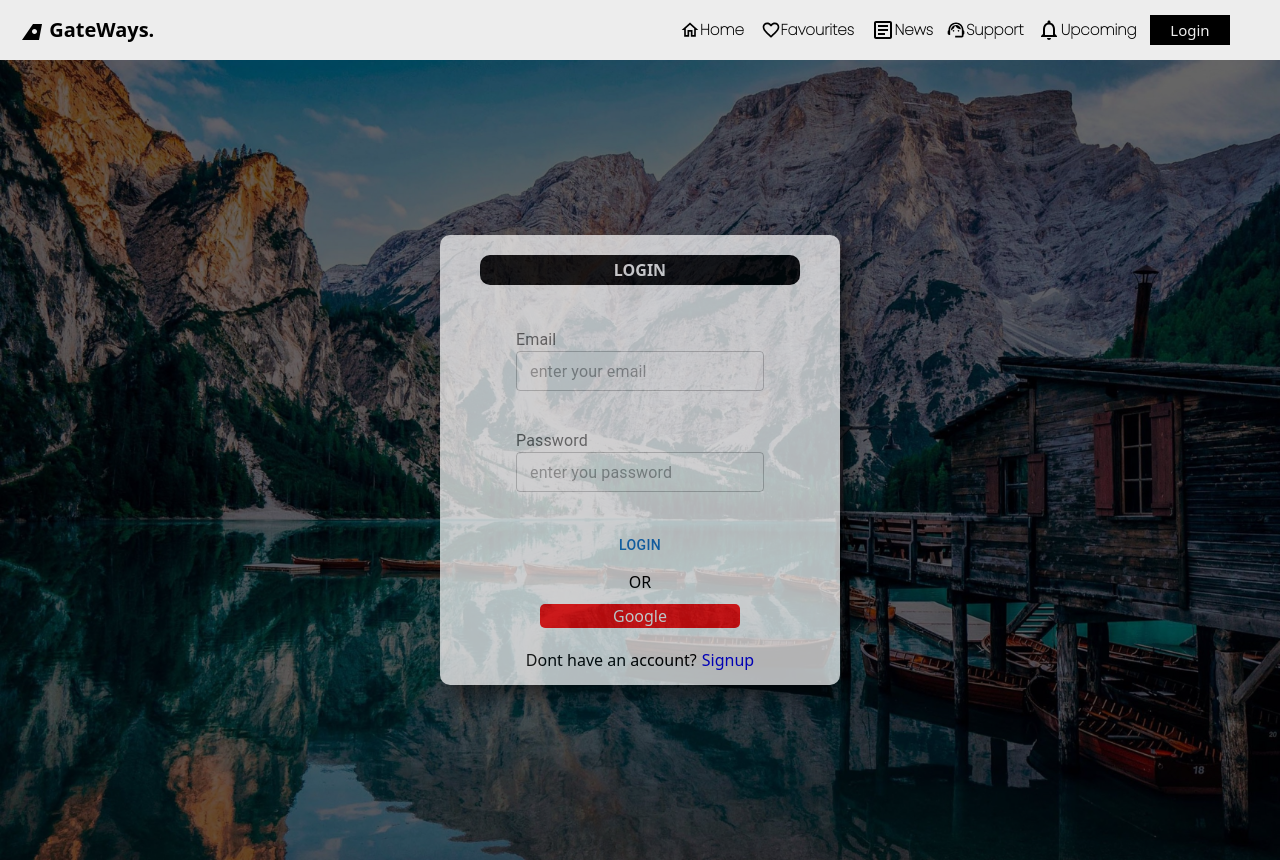
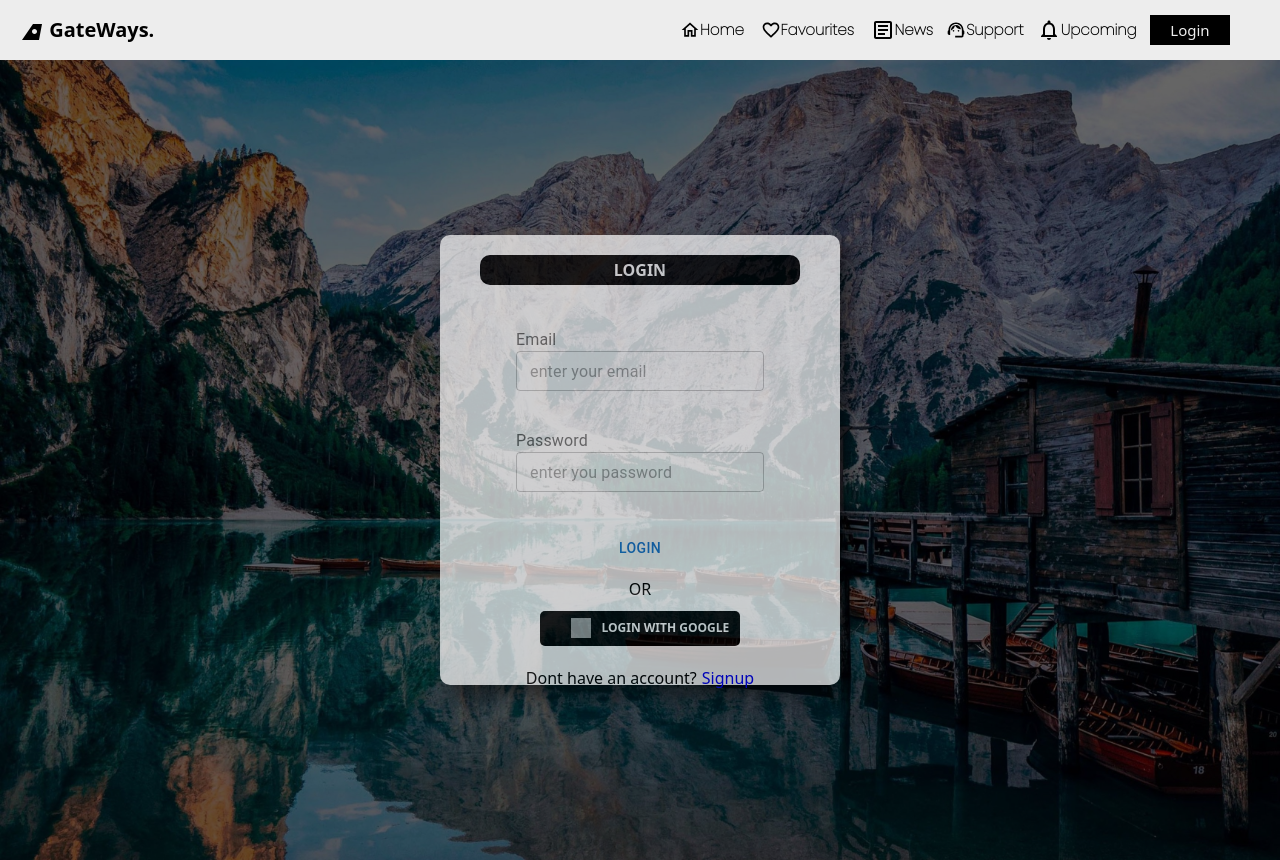
Before and after one commit to Gradykisibu/www.gateways.com, a Next.js app: page /login in a window 1280 px wide. Built offline with nearby package versions, Linux system fonts and the light colour scheme; no server answers; grey boxes are pictures that could not be loaded.

Commit message:
pushing google auth ui

```diff
--- a/src/components/News/Banner/NewsBanner.js
+++ b/src/components/News/Banner/NewsBanner.js
@@ -1,4 +1,4 @@
-import React from "react";
+import React, { useState } from "react";
 import { Box } from "@mui/material";
 import AirlinesIcon from "@mui/icons-material/Airlines";
 import CloudOutlinedIcon from "@mui/icons-material/CloudOutlined";
@@ -11,8 +11,8 @@ import Link from "next/link";
 
 
 const NewsBanner = () => {
-  const [time, setTime] = React.useState(new Date());
-  const [newsData, setNewsData] = React.useState([]);
+  const [time, setTime] = useState(new Date());
+  const [newsData, setNewsData] = useState([]);
   const current = new Date();
   const date = `${current.getDate()}/${
     current.getMonth() + 1
--- a/src/pages/login.js
+++ b/src/pages/login.js
@@ -14,7 +14,9 @@ import {
 import Link from "next/link";
 import MoonLoader from "react-spinners/MoonLoader";
 
+
 const login = () => {
+  const googleLogo = "https://www.jigsawplanet.com/John1333/Google-G-Logo-svg?rc=face";
   const router = useRouter();
   const [values, setValues] = useState({
     name: "",
@@ -48,6 +50,8 @@ const login = () => {
       })
       .catch((err) => {
         setErrorMsg(err.message);
+        setLoader(false);
+
       });
   };
 
@@ -138,14 +142,21 @@ const login = () => {
           >
             <button
               style={{
-                background: "red",
+                background: "black",
                 width: "200px",
                 color: "white",
+                height:"35px",
                 borderRadius: "5px",
+                paddingLeft:"20px",
+                textTransform:"uppercase",
+                display:"flex",
+                alignItems:"center",
+                justifyContent:"space-evenly",
               }}
               onClick={loginInWithGoogle}
             >
-              Google
+              <img src={googleLogo} style={{ width:"20px", height:"20px"}}/>
+             <p style={{ fontSize:"12px", fontWeight:"bold"}}> login with google</p>
             </button>
           </Box>
 
--- a/src/pages/signup.js
+++ b/src/pages/signup.js
@@ -23,6 +23,7 @@ const signup = () => {
   const [submitButtonDisabled, setSubmitButtonDisabled] = useState(false);
   const [loader, setLoader] = useState(false);
   const [color, setColor] = useState("#ffffff");
+  const googleLogo = "https://www.jigsawplanet.com/John1333/Google-G-Logo-svg?rc=face";
 
   const handleSubmit = () => {
     setLoader(true);
@@ -120,7 +121,7 @@ const signup = () => {
             <Box className={styles.footer}>
               <p style={{ color: "red" }}>{errorMsg}</p>
               <button
-                style={{ borderRadius: "5px" }}
+                style={{ borderRadius: "5px", background:"black", color:" hsl(0, 0%, 93%)", width:"80px",height:"30px" }}
                 className={styles.signupButton}
                 disabled={submitButtonDisabled}
                 onClick={handleSubmit}
@@ -149,14 +150,21 @@ const signup = () => {
           >
             <button
               style={{
-                background: "red",
+                background: "black",
                 width: "200px",
                 color: "white",
+                height:"35px",
                 borderRadius: "5px",
+                paddingLeft:"20px",
+                textTransform:"uppercase",
+                display:"flex",
+                alignItems:"center",
+                justifyContent:"space-evenly",
               }}
               onClick={signInWithGoogle}
             >
-              Google
+              <img src={googleLogo} style={{ width:"20px", height:"20px"}}/>
+             <p style={{ fontSize:"12px", fontWeight:"bold"}}> Signup with google</p>
             </button>
           </Box>
 
--- a/src/styles/signUp.module.css
+++ b/src/styles/signUp.module.css
@@ -64,10 +64,6 @@
 }
 
 .signupButton{
-  background: black;
-  color: hsl(0, 0%, 93%);
-  width: 80px;
-  height: 30px;
   display: flex;
   align-items: center;
   justify-content: center;
```
